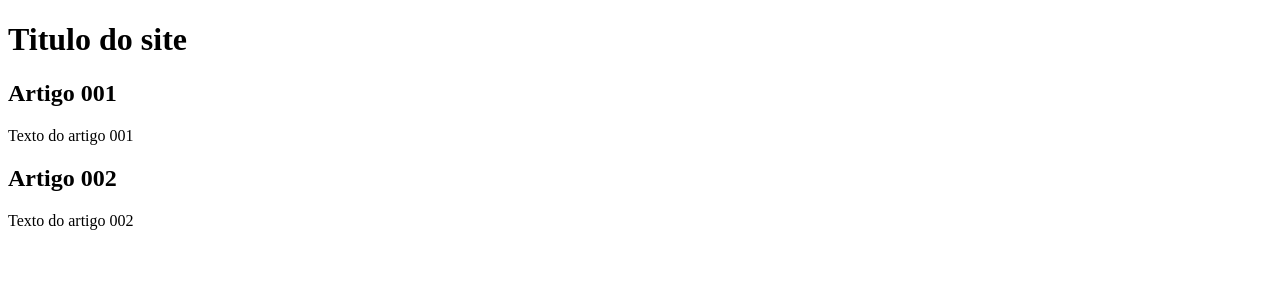
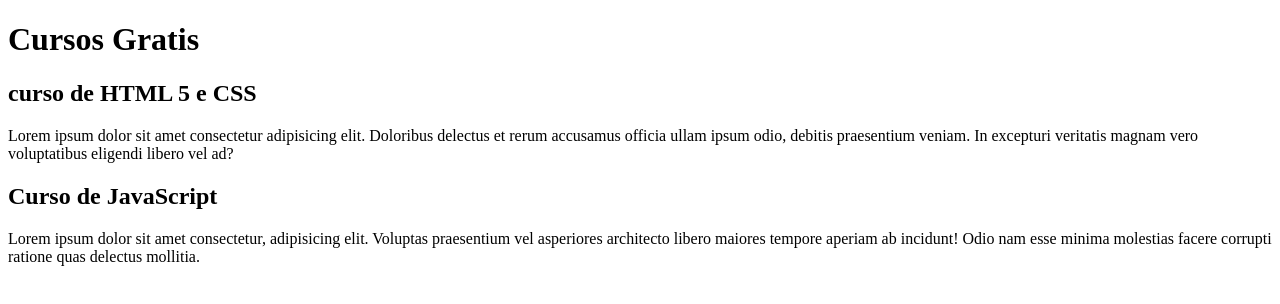
Before and after one commit to RafaelaSDaSilva/projeto-site, a plain HTML site: page index.html in a window 1280 px wide. Drawn offline with Linux system fonts and the light colour scheme.

Commit message:
comecei a escrever o conteudo

```diff
--- a/index.html
+++ b/index.html
@@ -8,15 +8,15 @@
 <body>
     <main>
         <header>
-            <h1>Titulo do site</h1>
+            <h1>Cursos Gratis</h1>
         </header>
         <article>
-            <h2>Artigo 001</h2>
-            <p>Texto do artigo 001</p>
+            <h2>curso de HTML 5 e CSS</h2>
+            <p>Lorem ipsum dolor sit amet consectetur adipisicing elit. Doloribus delectus et rerum accusamus officia ullam ipsum odio, debitis praesentium veniam. In excepturi veritatis magnam vero voluptatibus eligendi libero vel ad?</p>
         </article>
         <article>
-            <h2>Artigo 002</h2>
-            <p>Texto do artigo 002</p>
+            <h2>Curso de JavaScript</h2>
+            <p>Lorem ipsum dolor sit amet consectetur, adipisicing elit. Voluptas praesentium vel asperiores architecto libero maiores tempore aperiam ab incidunt! Odio nam esse minima molestias facere corrupti ratione quas delectus mollitia.</p>
         </article>
     </main>
 </body>
```
